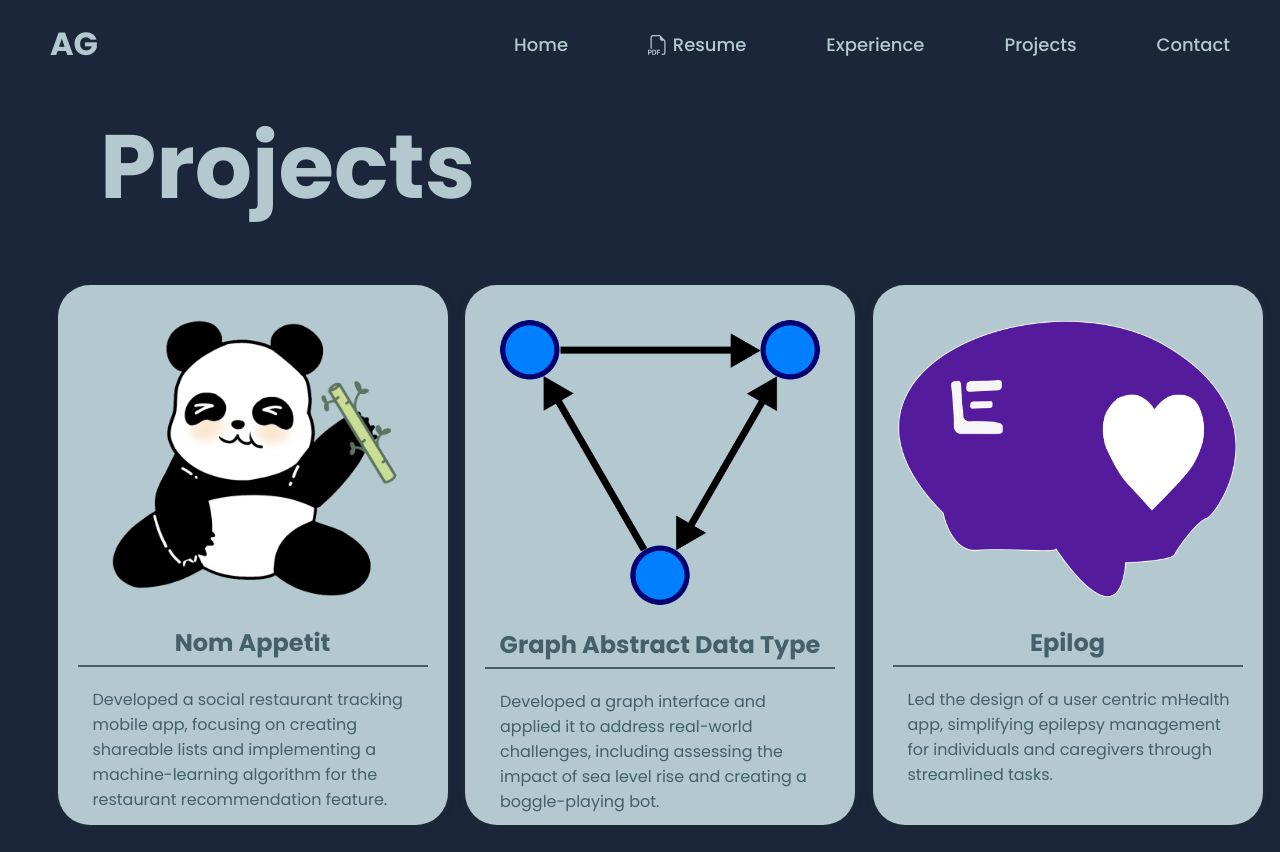
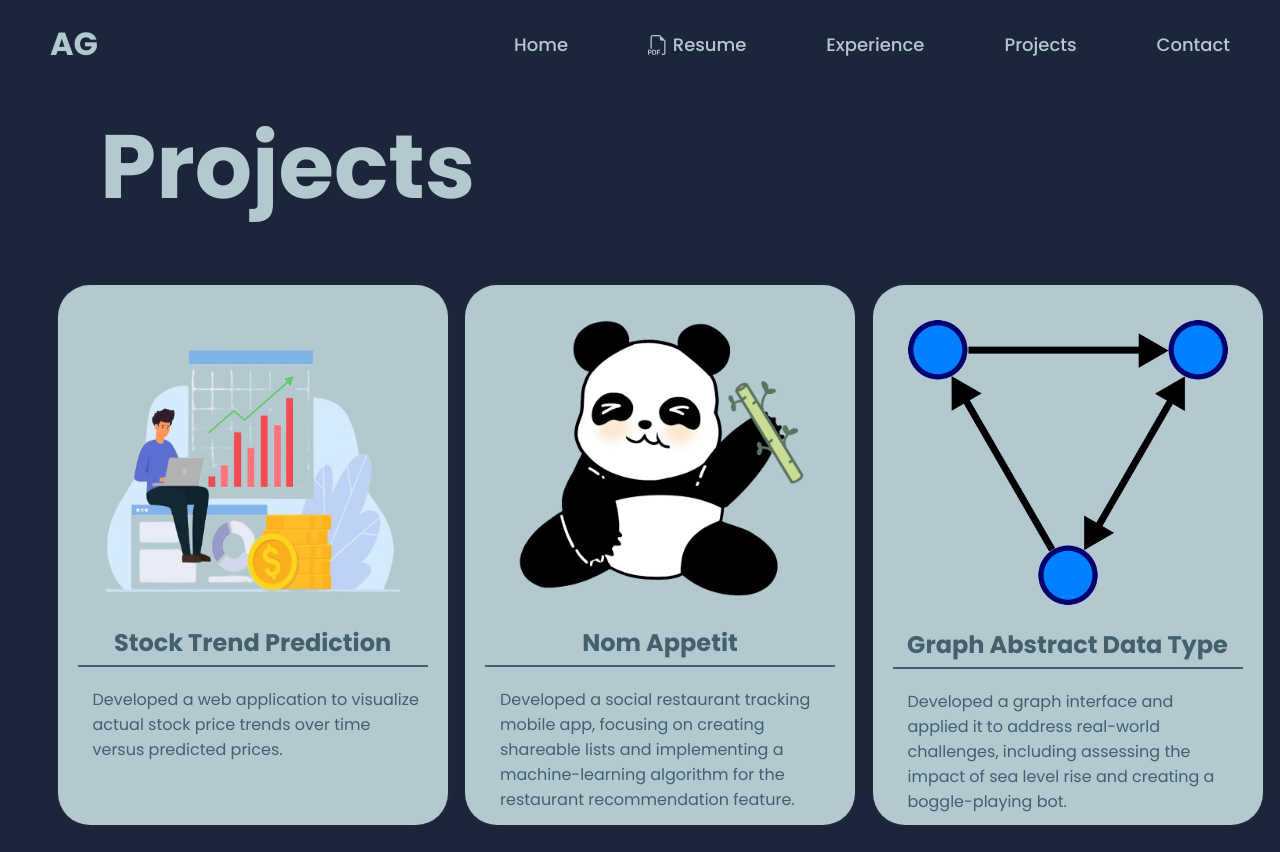
Before and after one commit to Ansh-Gandhi/Ansh-Personal-Website, a plain HTML site: page projects.html in a window 1280 px wide. Shown: the top 852 px of the page. Drawn offline with Linux system fonts and the light colour scheme.

Commit message:
added new project and updated resume

```diff
--- a/projects.html
+++ b/projects.html
@@ -38,6 +38,43 @@
     </section>
 
     <div class="flex-container">
+        <div class="container">
+            <div class="card">
+                <div class="front">
+                    <div class="nom-img-div">
+                        <img class="stocks-img" src="./images/stocks-removebg-preview.png" alt="nom appetit logo">
+                    </div>
+                    <h2>Stock Trend Prediction</h2>
+                    <hr class="divider">
+                    <p>
+                        Developed a web application to visualize actual stock price trends over time versus predicted
+                        prices.
+                    </p>
+                </div>
+                <div class="back">
+                    <h2 class="back-header">Details</h2>
+                    <div class="divider-stock-pad">
+                        <hr class="divider-stock">
+                    </div>
+                    <ul>
+                        <li>
+                            Developed a web application using Streamlit to visualize actual stock price trends over time versus predicted
+                            prices, while incorporating 100-day and 200-day moving averages for a deeper analysis
+                        </li>
+                        <li>
+                            Built and trained a Long Short-Term Memory (LSTM) network, using Scikit-learn and Keras in python, for
+                            predicting stock prices, using sequential data to improve prediction accuracy
+                        </li>
+                        <li>
+                            Designed intuitive, data-driven visualizations with Matplotlib and incorporated interactive trend graphs into the
+                            web app to enhance the user experience
+                        </li>
+                    </ul>
+                    <a href="https://github.com/Ansh-Gandhi/Stock-Trend-Prediction-Website" target="_blank" class="github"><img class="proj-git-stock" src="./images/github.svg" alt="github logo"></a>
+                </div>
+            </div>
+        </div>
+
         <div class="container">
             <div class="card">
                 <div class="front">
@@ -96,34 +133,7 @@
                 </div>
             </div>
         </div>
-        <div class="container">
-            <div class="card">
-                <div class="front">
-                    <div class="nom-img-div">
-                        <img class="epilog-img" src="./images/Custom Size 1.png" alt="epilog logo">
-                    </div>
-                    <h2>Epilog</h2>
-                    <hr class="divider">
-                    <p>
-                        Led the design of a user centric mHealth app, simplifying epilepsy management for individuals and caregivers through streamlined tasks.
-                    </p>
-                </div>
-                <div class="back">
-                    <h2 class="back-header">Details</h2>
-                    <hr class="divider">
-                    <ul>
-                        <li>
-                            Coded the front-end of the reminders page and linked it to the back end using React Native, JavaScript, and Firebase
-                        </li>
-                        <li>
-                            Led the design and created the logo for the app
-                        </li>
-                    </ul>
-                </div>
-            </div>
-        </div>
     </div>
-
 
     <div class="flex-container2">
         <div class="container">
@@ -207,6 +217,35 @@
         </div>
     </div>
 
+    <div class="flex-container3">
+        <div class="container">
+            <div class="card">
+                <div class="front">
+                    <div class="nom-img-div">
+                        <img class="epilog-img" src="./images/Custom Size 1.png" alt="epilog logo">
+                    </div>
+                    <h2>Epilog</h2>
+                    <hr class="divider">
+                    <p>
+                        Led the design of a user centric mHealth app, simplifying epilepsy management for individuals and caregivers through streamlined tasks.
+                    </p>
+                </div>
+                <div class="back">
+                    <h2 class="back-header">Details</h2>
+                    <hr class="divider">
+                    <ul>
+                        <li>
+                            Coded the front-end of the reminders page and linked it to the back end using React Native, JavaScript, and Firebase
+                        </li>
+                        <li>
+                            Led the design and created the logo for the app
+                        </li>
+                    </ul>
+                </div>
+            </div>
+        </div>
+    </div>
+
     <br>
     <br>
     <br>
--- a/styles/projects-styles.css
+++ b/styles/projects-styles.css
@@ -60,6 +60,13 @@ body {
     margin-top: 100px;
 }
 
+.flex-container3 {
+    display: flex;
+    justify-content: space-evenly;
+    justify-items: center;
+    margin-top: 100px;
+}
+
 .projects h1 {
     color: #B3C8CF;
     font-size: 90px;
@@ -108,6 +115,16 @@ p {
     margin-bottom: 20px;
 }
 
+.divider-stock {
+    border: none;
+    height: 2px;
+    background-color: #43606b;
+}
+
+.divider-stock-pad {
+    margin-bottom: 20px;
+}
+
 .back-header {
     margin-bottom: 10px;
 }
@@ -117,9 +134,32 @@ p {
     width: 320px;
 }
 
+.stocks-img {
+    height: 320px;
+    width: 390px;
+}
+
 .nom-img-div {
     display: flex;
     justify-content: center;
+}
+
+.proj-git-stock {
+    height:35px;
+    filter: invert(34%) sepia(29%) saturate(489%) hue-rotate(151deg) brightness(90%) contrast(84%);
+    cursor: default;
+    position: relative;
+    bottom: 40px;
+    transition: transform 0.3s ease;
+    position: relative;
+    left: 400px;
+}
+
+.proj-git-stock:hover {
+    transform: scale(1.1);
+    filter: invert(100%) sepia(2%) saturate(3343%) hue-rotate(172deg) brightness(100%) contrast(97%);
+    transition: transform 0.3s ease;
+    cursor: pointer;
 }
 
 .proj-git {
```
Also changed, not shown: images/graph-up-arrow.svg (added), images/market-trend-removebg.png (added), images/stock_pic-removebg-preview.png (added), images/stocks-removebg-preview.png (added), 1 other file.
